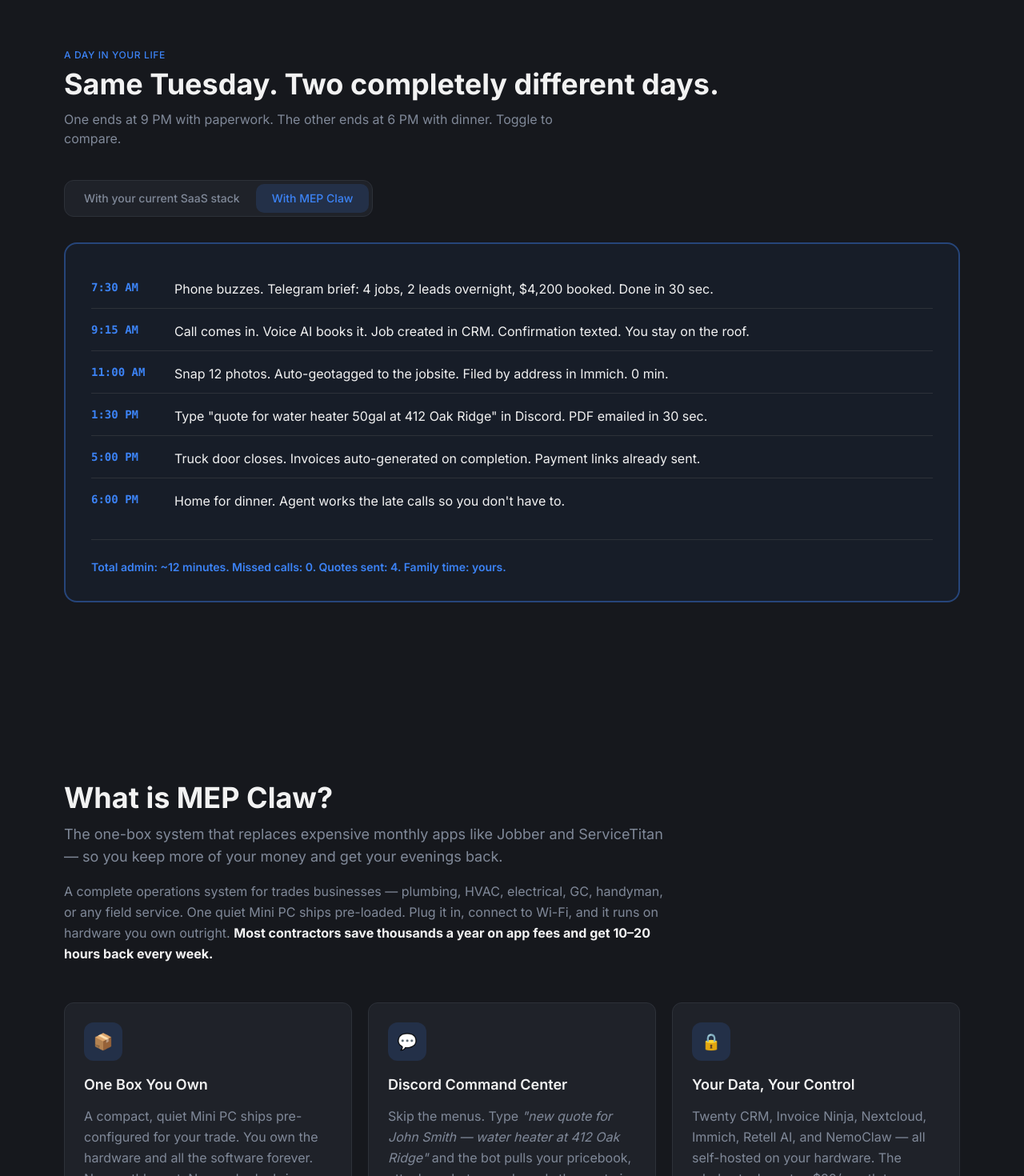
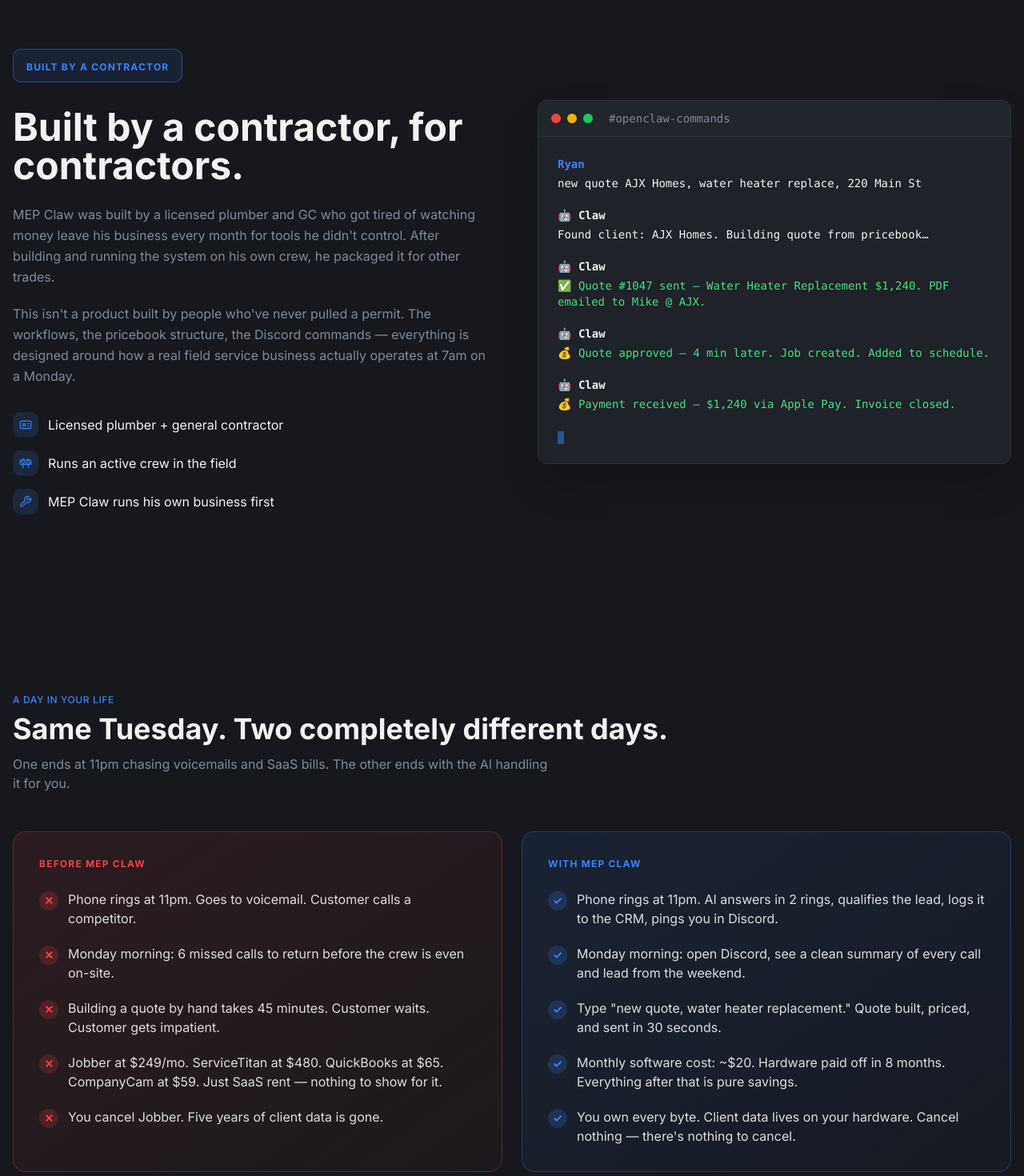
Before and after one commit to 623abl-arch/claw-on-autopilot, a React (Vite) app: page / in a window 1280 px wide. Shown: the part 1900-3370 px from the top of the page at 80% size. Built offline with nearby package versions, Linux system fonts and the light colour scheme; the HTML template or start-up script is replaced by a standard one.

Commit message:
Changes
Co-authored-by: 623abl-arch <234837491+623abl-arch@users.noreply.github.com>

```diff
--- a/src/components/About.tsx
+++ b/src/components/About.tsx
@@ -1,34 +1,83 @@
-import { Wrench, Code2, HardHat } from "lucide-react";
+import { IdCard, ConstructionIcon, Wrench } from "lucide-react";
 
 const About = () => (
   <section className="py-20 md:py-28 bg-background">
-    <div className="container max-w-4xl mx-auto px-4">
-      <div className="rounded-2xl border border-border bg-card p-8 md:p-12">
-        <div className="flex items-center gap-2 text-xs font-semibold text-primary uppercase tracking-widest mb-4">
-          <span className="w-8 h-px bg-primary" /> Built by a contractor, for contractors
+    <div className="container max-w-7xl mx-auto px-4">
+      <div className="grid lg:grid-cols-2 gap-12 lg:gap-16 items-center">
+        {/* Left: copy */}
+        <div>
+          <div className="inline-block rounded-md border border-primary/40 bg-primary/10 px-4 py-2 mb-8">
+            <span className="text-xs font-bold text-primary uppercase tracking-widest">
+              Built by a contractor
+            </span>
           </div>
-        <h2 className="text-3xl md:text-4xl font-bold text-foreground mb-6">
-          This isn't Silicon Valley guessing what trades need.
+          <h2 className="text-4xl md:text-5xl font-bold text-foreground mb-6 leading-tight">
+            Built by a contractor, for contractors.
           </h2>
-        <p className="text-muted-foreground text-base leading-relaxed mb-4">
-          MEP Claw was built by a licensed plumber and software developer who runs his own crew at Signature Construction Group in Clearwater, FL. Every workflow — the voice agent, the Discord bot, the AI quote engine — was written because we needed it ourselves.
+          <p className="text-muted-foreground text-base leading-relaxed mb-5">
+            MEP Claw was built by a licensed plumber and GC who got tired of watching money leave his business every month for tools he didn't control. After building and running the system on his own crew, he packaged it for other trades.
           </p>
           <p className="text-muted-foreground text-base leading-relaxed mb-8">
-          The system is live, every day, on a real plumbing business. You're not buying a beta. You're buying the tool the founder uses to run his own jobs.
+            This isn't a product built by people who've never pulled a permit. The workflows, the pricebook structure, the Discord commands — everything is designed around how a real field service business actually operates at 7am on a Monday.
           </p>
-        <div className="grid sm:grid-cols-3 gap-4">
+
+          <div className="space-y-4">
             {[
-            { icon: Wrench, label: "Licensed plumber" },
-            { icon: HardHat, label: "GC running real crews" },
-            { icon: Code2, label: "Wrote every line of code" },
+              { icon: IdCard, label: "Licensed plumber + general contractor" },
+              { icon: ConstructionIcon, label: "Runs an active crew in the field" },
+              { icon: Wrench, label: "MEP Claw runs his own business first" },
             ].map((b) => (
-            <div key={b.label} className="flex items-center gap-3 rounded-lg border border-border bg-background p-3">
-              <span className="w-9 h-9 rounded-md bg-primary/15 text-primary flex items-center justify-center">
+              <div key={b.label} className="flex items-center gap-3">
+                <span className="w-8 h-8 rounded-md bg-primary/15 text-primary flex items-center justify-center shrink-0">
                   <b.icon className="w-4 h-4" strokeWidth={1.75} />
                 </span>
-              <span className="text-sm font-medium text-foreground">{b.label}</span>
+                <span className="text-base text-foreground">{b.label}</span>
               </div>
             ))}
+          </div>
+        </div>
+
+        {/* Right: Discord-style mockup */}
+        <div className="rounded-xl border border-border bg-card shadow-2xl overflow-hidden">
+          {/* Title bar */}
+          <div className="flex items-center gap-2 px-4 py-3 border-b border-border bg-muted/30">
+            <span className="w-3 h-3 rounded-full bg-red-500" />
+            <span className="w-3 h-3 rounded-full bg-yellow-500" />
+            <span className="w-3 h-3 rounded-full bg-green-500" />
+            <span className="ml-3 text-sm text-muted-foreground font-mono">#openclaw-commands</span>
+          </div>
+
+          {/* Messages */}
+          <div className="p-5 md:p-6 space-y-5 font-mono text-sm">
+            <div>
+              <div className="text-primary font-bold mb-1">Ryan</div>
+              <div className="text-foreground">new quote AJX Homes, water heater replace, 220 Main St</div>
+            </div>
+
+            <div>
+              <div className="text-foreground font-bold mb-1">🤖 Claw</div>
+              <div className="text-foreground">Found client: AJX Homes. Building quote from pricebook…</div>
+            </div>
+
+            <div>
+              <div className="text-foreground font-bold mb-1">🤖 Claw</div>
+              <div className="text-green-400">✅ Quote #1047 sent — Water Heater Replacement $1,240. PDF emailed to Mike @ AJX.</div>
+            </div>
+
+            <div>
+              <div className="text-foreground font-bold mb-1">🤖 Claw</div>
+              <div className="text-green-400">💰 Quote approved — 4 min later. Job created. Added to schedule.</div>
+            </div>
+
+            <div>
+              <div className="text-foreground font-bold mb-1">🤖 Claw</div>
+              <div className="text-green-400">💰 Payment received — $1,240 via Apple Pay. Invoice closed.</div>
+            </div>
+
+            <div className="flex items-center gap-1 pt-1">
+              <span className="inline-block w-2 h-4 bg-primary animate-pulse" />
+            </div>
+          </div>
         </div>
       </div>
     </div>
--- a/src/components/DayInTheLife.tsx
+++ b/src/components/DayInTheLife.tsx
@@ -1,79 +1,64 @@
-import { useState } from "react";
-
-const oldDay = [
-  { time: "7:30 AM", task: "Log into Jobber, ServiceTitan, CompanyCam, Gmail, QuickBooks. 5 tabs. 5 passwords." },
-  { time: "9:15 AM", task: "Miss a call on the roof. Voicemail. Lead goes to the next guy." },
-  { time: "11:00 AM", task: "Take 12 jobsite photos. Upload manually. Drag into folders by address. ~20 min." },
-  { time: "1:30 PM", task: "Customer wants a quote. Drive back to the office to build it in Jobber. ~25 min." },
-  { time: "5:00 PM", task: "Sit at desk. Type up invoices. Chase last week's payments by phone. ~90 min." },
-  { time: "9:00 PM", task: "Still working. Family already ate. Tomorrow's schedule still not sent." },
+const beforeItems = [
+  "Phone rings at 11pm. Goes to voicemail. Customer calls a competitor.",
+  "Monday morning: 6 missed calls to return before the crew is even on-site.",
+  "Building a quote by hand takes 45 minutes. Customer waits. Customer gets impatient.",
+  "Jobber at $249/mo. ServiceTitan at $480. QuickBooks at $65. CompanyCam at $59. Just SaaS rent — nothing to show for it.",
+  "You cancel Jobber. Five years of client data is gone.",
 ];
 
-const newDay = [
-  { time: "7:30 AM", task: "Phone buzzes. Telegram brief: 4 jobs, 2 leads overnight, $4,200 booked. Done in 30 sec." },
-  { time: "9:15 AM", task: "Call comes in. Voice AI books it. Job created in CRM. Confirmation texted. You stay on the roof." },
-  { time: "11:00 AM", task: "Snap 12 photos. Auto-geotagged to the jobsite. Filed by address in Immich. 0 min." },
-  { time: "1:30 PM", task: "Type \"quote for water heater 50gal at 412 Oak Ridge\" in Discord. PDF emailed in 30 sec." },
-  { time: "5:00 PM", task: "Truck door closes. Invoices auto-generated on completion. Payment links already sent." },
-  { time: "6:00 PM", task: "Home for dinner. Agent works the late calls so you don't have to." },
+const afterItems = [
+  "Phone rings at 11pm. AI answers in 2 rings, qualifies the lead, logs it to the CRM, pings you in Discord.",
+  "Monday morning: open Discord, see a clean summary of every call and lead from the weekend.",
+  'Type "new quote, water heater replacement." Quote built, priced, and sent in 30 seconds.',
+  "Monthly software cost: ~$20. Hardware paid off in 8 months. Everything after that is pure savings.",
+  "You own every byte. Client data lives on your hardware. Cancel nothing — there's nothing to cancel.",
 ];
 
 const DayInTheLife = () => {
-  const [view, setView] = useState<"old" | "new">("new");
-  const days = view === "old" ? oldDay : newDay;
-  const isOld = view === "old";
-
   return (
     <section className="py-20 md:py-28 bg-background">
-      <div className="container max-w-6xl mx-auto px-4">
+      <div className="container max-w-7xl mx-auto px-4">
         <div className="text-xs font-medium uppercase tracking-wider text-primary mb-2">A day in your life</div>
         <h2 className="text-3xl md:text-4xl font-bold text-foreground mb-3">
           Same Tuesday. Two completely different days.
         </h2>
-        <p className="text-muted-foreground text-base mb-10 max-w-2xl">
-          One ends at 9 PM with paperwork. The other ends at 6 PM with dinner. Toggle to compare.
+        <p className="text-muted-foreground text-base mb-12 max-w-2xl">
+          One ends at 11pm chasing voicemails and SaaS bills. The other ends with the AI handling it for you.
         </p>
 
-        <div className="inline-flex rounded-lg border border-border bg-card p-1 mb-8">
-          <button
-            onClick={() => setView("old")}
-            className={`px-5 py-2 text-sm font-medium rounded-md transition-all ${
-              isOld ? "bg-destructive/15 text-destructive" : "text-muted-foreground hover:text-foreground"
-            }`}
-          >
-            With your current SaaS stack
-          </button>
-          <button
-            onClick={() => setView("new")}
-            className={`px-5 py-2 text-sm font-medium rounded-md transition-all ${
-              !isOld ? "bg-primary/15 text-primary" : "text-muted-foreground hover:text-foreground"
-            }`}
-          >
-            With MEP Claw
-          </button>
-        </div>
+        <div className="grid md:grid-cols-2 gap-6">
+          {/* BEFORE */}
+          <div className="rounded-2xl border border-destructive/30 bg-gradient-to-br from-destructive/10 to-destructive/[0.03] p-7 md:p-8">
+            <div className="text-xs font-bold uppercase tracking-widest text-destructive mb-6">
+              Before MEP Claw
+            </div>
+            <ul className="space-y-5">
+              {beforeItems.map((t, i) => (
+                <li key={i} className="flex gap-3 items-start">
+                  <span className="shrink-0 w-6 h-6 rounded-full bg-destructive/20 text-destructive flex items-center justify-center text-sm font-bold mt-0.5">
+                    ✕
+                  </span>
+                  <span className="text-sm md:text-base text-foreground/90 leading-relaxed">{t}</span>
+                </li>
+              ))}
+            </ul>
+          </div>
 
-        <div className={`rounded-2xl border-2 p-6 md:p-8 transition-colors ${
-          isOld ? "border-destructive/40 bg-destructive/5" : "border-primary/40 bg-primary/5"
-        }`}>
-          <div className="space-y-1">
-            {days.map((d, i) => (
-              <div
-                key={`${view}-${i}`}
-                className="flex gap-4 md:gap-6 py-3 border-b border-border last:border-b-0 opacity-0 animate-fade-in"
-                style={{ animationDelay: `${i * 80}ms`, animationFillMode: "forwards" }}
-              >
-                <div className={`font-mono text-sm font-semibold w-20 shrink-0 ${isOld ? "text-destructive" : "text-primary"}`}>
-                  {d.time}
-                </div>
-                <div className="text-sm md:text-base text-foreground leading-relaxed">{d.task}</div>
-              </div>
-            ))}
-          </div>
-          <div className={`mt-6 pt-6 border-t border-border text-sm font-semibold ${isOld ? "text-destructive" : "text-primary"}`}>
-            {isOld
-              ? "Total admin: ~3 hours. Missed calls: 2. Quotes sent: 1. Family time: lost."
-              : "Total admin: ~12 minutes. Missed calls: 0. Quotes sent: 4. Family time: yours."}
+          {/* AFTER */}
+          <div className="rounded-2xl border border-primary/30 bg-gradient-to-br from-primary/10 to-primary/[0.03] p-7 md:p-8">
+            <div className="text-xs font-bold uppercase tracking-widest text-primary mb-6">
+              With MEP Claw
+            </div>
+            <ul className="space-y-5">
+              {afterItems.map((t, i) => (
+                <li key={i} className="flex gap-3 items-start">
+                  <span className="shrink-0 w-6 h-6 rounded-full bg-primary/20 text-primary flex items-center justify-center text-sm font-bold mt-0.5">
+                    ✓
+                  </span>
+                  <span className="text-sm md:text-base text-foreground/90 leading-relaxed">{t}</span>
+                </li>
+              ))}
+            </ul>
           </div>
         </div>
       </div>
--- a/src/components/InteractiveDemo.tsx
+++ b/src/components/InteractiveDemo.tsx
@@ -211,14 +211,6 @@ const InteractiveDemo = () => {
               </div>
             ))}
           </div>
-          <div className="text-center mt-10">
-            <a
-              href="/how-it-works"
-              className="inline-flex items-center gap-2 px-6 py-3.5 rounded-lg border-2 border-primary text-primary hover:text-primary-foreground hover:bg-primary transition-all text-base font-semibold"
-            >
-              See the full process →
-            </a>
-          </div>
         </div>
       </div>
     </section>
--- a/src/pages/Index.tsx
+++ b/src/pages/Index.tsx
@@ -29,6 +29,8 @@ const Index = () => (
     <Hero />
     {/* The wow: outcomes & proof */}
     <QuantifiedOutcomes />
+    {/* Built by a contractor — Discord mockup */}
+    <About />
     {/* The emotional hook: before/after */}
     <DayInTheLife />
     {/* What is it — moved directly after the Tuesday story */}
@@ -52,7 +54,6 @@ const Index = () => (
     <Comparison />
     {/* Who & who built it */}
     <WhoItsFor />
-    <About />
     <Testimonials />
     <CtaFooter />
     <SiteFooter />
```
Lines whose indentation alone changed are shown as unchanged.
